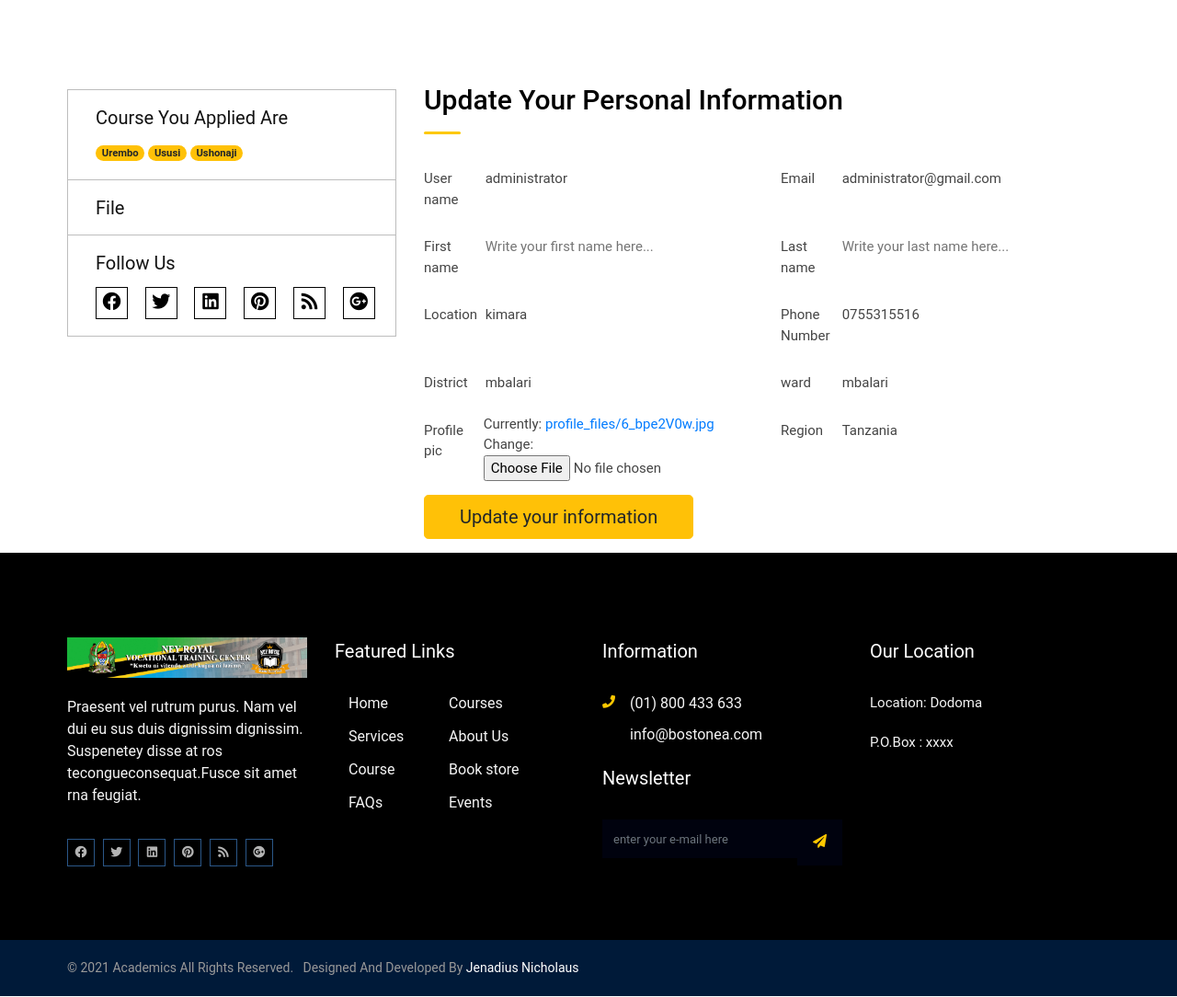
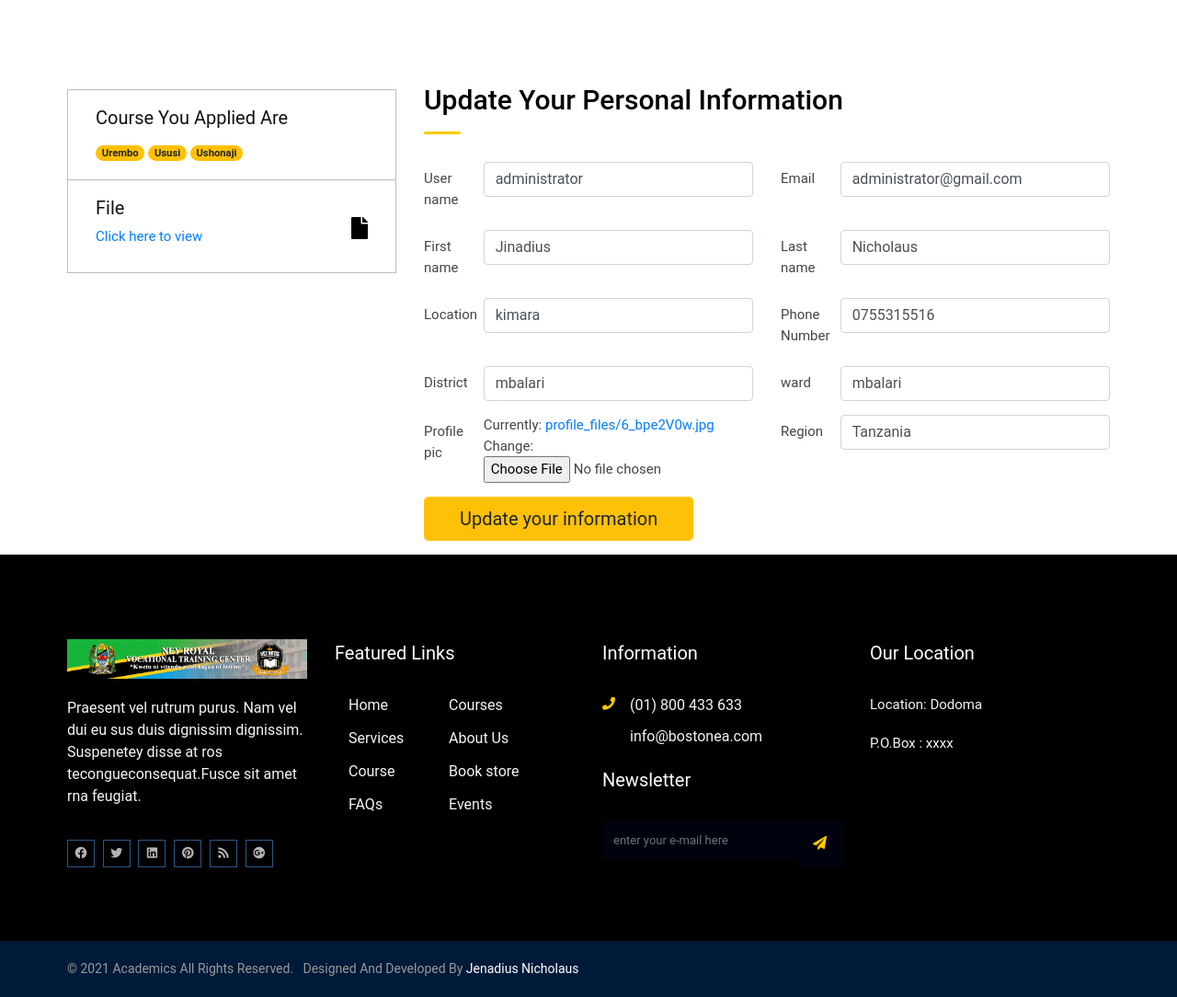
Before and after one commit to jenadiusnicholaus/ney-royal-web, a Django app: page /update_application in a window 1280 px wide. Shown: the part 437-1521 px from the top of the page at 92% size. Run offline with Django 3.2, Linux system fonts and the light colour scheme; a user stored in the database is signed in; data comes from the database, SQL or seed files in the repository; both versions use the stored data as it was after the commit; some libraries are stand-ins or nearby versions; some web fonts are replaced.

Commit message:
fixed the applicarion updating feature

```diff
--- a/authentication/forms.py
+++ b/authentication/forms.py
@@ -21,48 +21,48 @@ class NewUserForm(forms.Form):
 
 class usersForm(forms.ModelForm):
     username = forms.CharField(required=False, widget=forms.TextInput(attrs={
-        'class': 'form-control-plaintext',
+        'class': 'form-control',
         'placeholder': 'Write your username here...',
     }))
     email = forms.EmailField(required=False, widget=forms.EmailInput(attrs={
-        'class': 'form-control-plaintext',
+        'class': 'form-control',
         'placeholder': 'Write your email here...',
     }))
-    firstname = forms.CharField(required=False, widget=forms.TextInput(attrs={
-        'class': 'form-control-plaintext',
+    first_name = forms.CharField(widget=forms.TextInput(attrs={
+        'class': 'form-control',
         'placeholder': 'Write your first name here...',
     }))
 
-    lastname = forms.CharField(required=False, widget=forms.TextInput(attrs={
-        'class': 'form-control-plaintext',
+    last_name = forms.CharField(widget=forms.TextInput(attrs={
+        'class': 'form-control',
         'placeholder': 'Write your last name here...',
     }))
 
     class Meta:
         model = User
-        fields = ('username', 'email', 'firstname', 'lastname')
+        fields = ('username', 'email', 'first_name', 'last_name')
 
 
 # user profile form
 class UserProfileForm(forms.ModelForm):
     location = forms.CharField(required=False, widget=forms.TextInput(attrs={
-        'class': 'form-control-plaintext',
+        'class': 'form-control',
         'placeholder': 'Write your location here...',
     }))
     mobile = forms.CharField(label='Phone Number', required=False, widget=forms.TextInput(attrs={
-        'class': 'form-control-plaintext',
+        'class': 'form-control',
         'placeholder': 'Write your Phoe number here...',
     }))
     region = forms.CharField(required=False, widget=forms.TextInput(attrs={
-        'class': 'form-control-plaintext',
+        'class': 'form-control',
         'placeholder': 'Write your Region here...',
     }))
     district = forms.CharField(required=False, widget=forms.TextInput(attrs={
-        'class': 'form-control-plaintext',
+        'class': 'form-control',
         'placeholder': 'Write your district here...',
     }))
     ward = forms.CharField(required=False, widget=forms.TextInput(attrs={
-        'class': 'form-control-plaintext',
+        'class': 'form-control',
         'placeholder': 'Write your ward here...',
     }))
 
--- a/core/views.py
+++ b/core/views.py
@@ -43,9 +43,8 @@ def home(request):
 class UpdateAppliction(View):
     def get(self, request, *kwargs, **kargs):
         if request.user.is_authenticated:
-            application_form = ApllicationForm(instance=request.user)
-            update_form_user = usersForm(instance=request.user)
-            update_form_user_profile = UserProfileForm(
+            user_form = usersForm(instance=request.user)
+            user_profile_form = UserProfileForm(
                 instance=request.user.userprofile)
             user_application = Applications.objects.filter(
                 student=request.user)
@@ -56,10 +55,9 @@ class UpdateAppliction(View):
 
             context = {
                 'application': user_ap,
-                'a_form': application_form,
                 'user_appliction': user_application,
-                'user_form': update_form_user,
-                'profile_form': update_form_user_profile
+                'user_form': user_form,
+                'profile_form': user_profile_form
             }
             return render(request, 'update_application.html', context=context)
         messages.warning(
@@ -68,16 +66,16 @@ class UpdateAppliction(View):
 
     def post(self, request, *kwargs, **kargs):
 
-        update_form_user = usersForm(
-            self.request.POST or None,
+        user_form = usersForm(
+            self.request.POST,
             instance=self.request.user)
-        update_form_user_profile = UserProfileForm(
+        user_profile_form = UserProfileForm(
             self.request.POST or None, self.request.FILES or None,
             instance=self.request.user.userprofile)
-        if update_form_user.is_valid() and update_form_user_profile.is_valid():
+        if user_form.is_valid() and user_profile_form.is_valid():
 
-            user = update_form_user.save(True)
-            profile = update_form_user_profile.save(False)
+            user = user_form.save(True)
+            profile = user_profile_form.save(False)
             profile.user = user
             profile.save()
             messages.success(
@@ -85,7 +83,7 @@ class UpdateAppliction(View):
             return redirect('update_application')
         else:
             messages.warning(self.request, 'form is invalid')
-            print(update_form_user.data, update_form_user_profile.data)
+
             return redirect('update_application')
 
 
--- a/templates/base.html
+++ b/templates/base.html
@@ -199,7 +199,7 @@
                                     </ul>
                                 </nav>
                             </div>
-                            div class="col-lg-2 d-none d-lg-block">
+                            <div class="col-lg-2 d-none d-lg-block">
                             {% if request.user.is_authenticated%}
                             <!-- <div class="apply-btn-area">
                                                                 <a href="#"  data-toggle="modal" data-target="#logoutModal" class="apply-now-btn">Log Out</a>
--- a/templates/course_details.html
+++ b/templates/course_details.html
@@ -484,7 +484,6 @@
                         </div>
                     </div>
 
-
                 </div>
             </div>
         </div>
--- a/templates/update_application.html
+++ b/templates/update_application.html
@@ -34,27 +34,16 @@
                         </ul>
 
                     </li>
-
                     <li>
-                        <!-- <i class="fa fa-edit" aria-hidden="true"></i> -->
+                        <i class="fa fa-map-file" aria-hidden="true"></i>
                         <h3>File</h3>
                         {% for myfile in user_appliction %}
-                        <div class="col-md-3">
-                        </div>
+                        {%if  myfile.file %}
+                        <p><a href="{{ myfile.file.url }}"><i class="fas fa-file"></i>Click here to view</a></p>
+                        {% else %}
+                          <p><a href="#"><i class="fas fa-file"></i>Add you cover letter</a></p>
+                        {% endif %}
                         {% endfor %}
-                    </li>
-
-
-                    <li>
-                        <h3>Follow Us</h3>
-                        <ul class="contact-social">
-                            <li><a href="#"><i class="fab fa-facebook" aria-hidden="true"></i></a></li>
-                            <li><a href="#"><i class="fab fa-twitter" aria-hidden="true"></i></a></li>
-                            <li><a href="#"><i class="fab fa-linkedin" aria-hidden="true"></i></a></li>
-                            <li><a href="#"><i class="fab fa-pinterest" aria-hidden="true"></i></a></li>
-                            <li><a href="#"><i class="fa fa-rss" aria-hidden="true"></i></a></li>
-                            <li><a href="#"><i class="fab fa-google-plus" aria-hidden="true"></i></a></li>
-                        </ul>
                     </li>
                 </ul>
             </div>
@@ -88,7 +77,7 @@
                         <div class="form-group row">
                             <label for="staticEmail" class="col-sm-2 col-form-label">First name</label>
                             <div class="col-sm-10">
-                                {{user_form.firstname}}
+                                {{user_form.first_name}}
                             </div>
                         </div>
                     </div>
@@ -97,7 +86,7 @@
                         <div class="form-group row">
                             <label for="staticEmail" class="col-sm-2 col-form-label">Last name</label>
                             <div class="col-sm-10">
-                                {{user_form.lastname}}
+                                {{user_form.last_name}}
                             </div>
                         </div>
                     </div>
```
Also changed, not shown: db.sqlite3.
